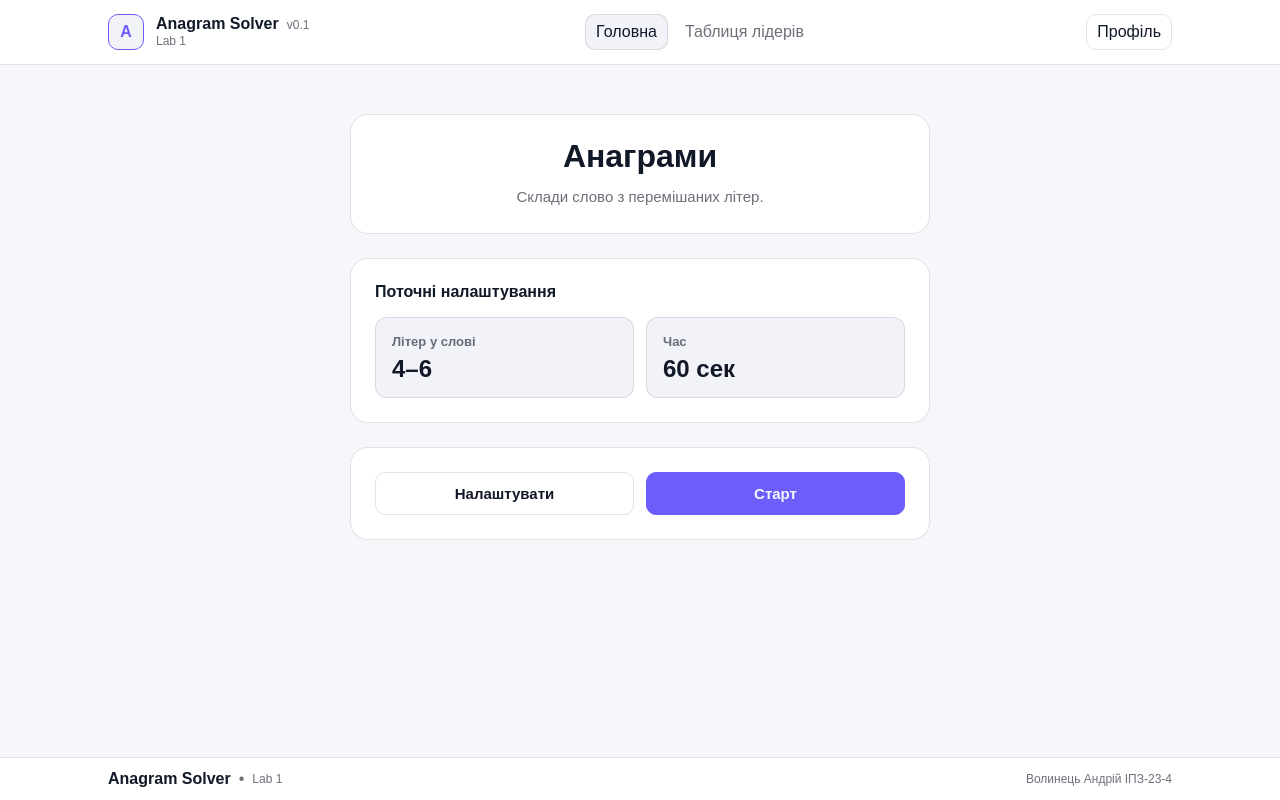
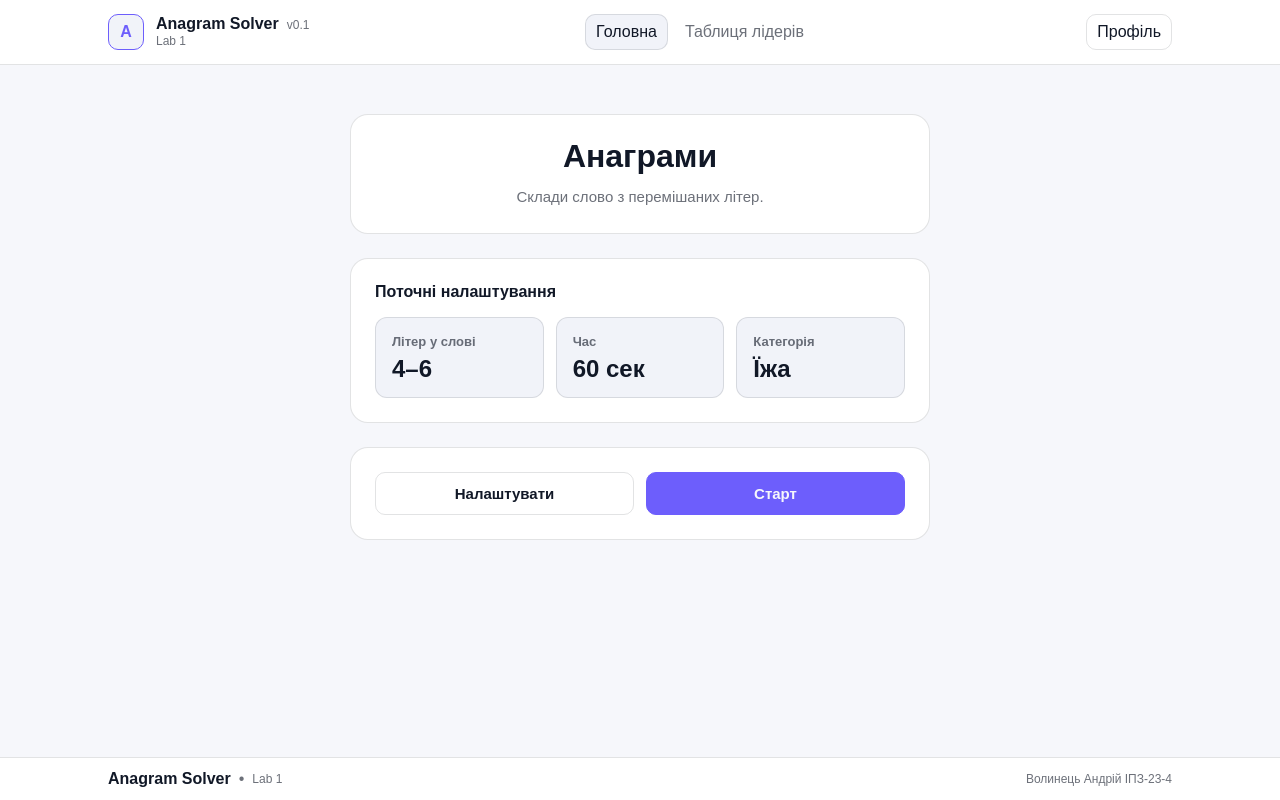
Before and after one commit to ipz234vas/anagram-solver, a React (Vite) app: page / in a window 1280 px wide. Built offline with nearby package versions, Linux system fonts and the light colour scheme.

Commit message:
feat: implement settings drilling

```diff
--- a/src/app/App.jsx
+++ b/src/app/App.jsx
@@ -11,12 +11,19 @@ function App() {
     const goToGame = () => setPage("game");
     const goToResults = () => setPage("results");
 
+    const settings = {
+        minWordLength: 4,
+        maxWordLength: 6,
+        timeSeconds: 60,
+        category: 'Їжа'
+    };
+
     const renderPage = () => {
         switch (page) {
             case "start":
-                return <StartPage onStart={goToGame}/>;
+                return <StartPage settings={settings} onStart={goToGame}/>;
             case "game":
-                return <GamePage onGameEnd={goToResults}/>;
+                return <GamePage settings={settings} onGameEnd={goToResults}/>;
             case "results":
                 return <ResultPage onGoHome={goToStart} onPlayAgain={goToGame}/>;
             default:
--- a/src/pages/game-page/GamePage.jsx
+++ b/src/pages/game-page/GamePage.jsx
@@ -18,10 +18,14 @@ import {
 
 import {checkWordCompletion} from "@shared/utils";
 
-export function GamePage({onGameEnd, gameFilters = {}}) {
+export function GamePage({onGameEnd, settings}) {
     const timerRef = useRef(null);
     const timerStartedRef = useRef(false);
-
+    const gameFilters = {
+        categories: [settings.category],
+        minLength: [settings.minWordLength],
+        maxLength: [settings.maxWordLength],
+    }
     const {filteredWords, isLoading, error} = useWords(gameFilters);
 
     const {
@@ -161,7 +165,7 @@ export function GamePage({onGameEnd, gameFilters = {}}) {
                 timerSlot={
                     <GameTimer
                         ref={timerRef}
-                        duration={120}
+                        duration={settings.timeSeconds}
                         warningAt={30}
                         dangerAt={10}
                         onTimeOver={handleTimeOver}
--- a/src/pages/start-page/StartPage.jsx
+++ b/src/pages/start-page/StartPage.jsx
@@ -4,7 +4,6 @@ import { Card } from "@shared/ui";
 import { StatItem } from "@features/game-stats";
 
 export function StartPage({ settings, onOpenSettings, onStart }) {
-    const s = settings || { minWordLength: 4, maxWordLength: 6, timeSeconds: 60 };
 
     return (
         <div className={styles.root}>
@@ -22,11 +21,15 @@ export function StartPage({ settings, onOpenSettings, onStart }) {
                     <div className={styles.grid}>
                         <StatItem
                             label="Літер у слові"
-                            value={`${s.minWordLength}–${s.maxWordLength}`}
+                            value={`${settings.minWordLength}–${settings.maxWordLength}`}
                         />
                         <StatItem
                             label="Час"
-                            value={`${s.timeSeconds} сек`}
+                            value={`${settings.timeSeconds} сек`}
+                        />
+                        <StatItem
+                            label="Категорія"
+                            value={settings.category}
                         />
                     </div>
                 </Card>
--- a/src/pages/start-page/StartPage.module.css
+++ b/src/pages/start-page/StartPage.module.css
@@ -43,7 +43,7 @@
 .grid {
     display: grid;
     gap: var(--space-3);
-    grid-template-columns: repeat(2, 1fr);
+    grid-template-columns: repeat(3, 1fr);
 }
 
 .actions {
```
